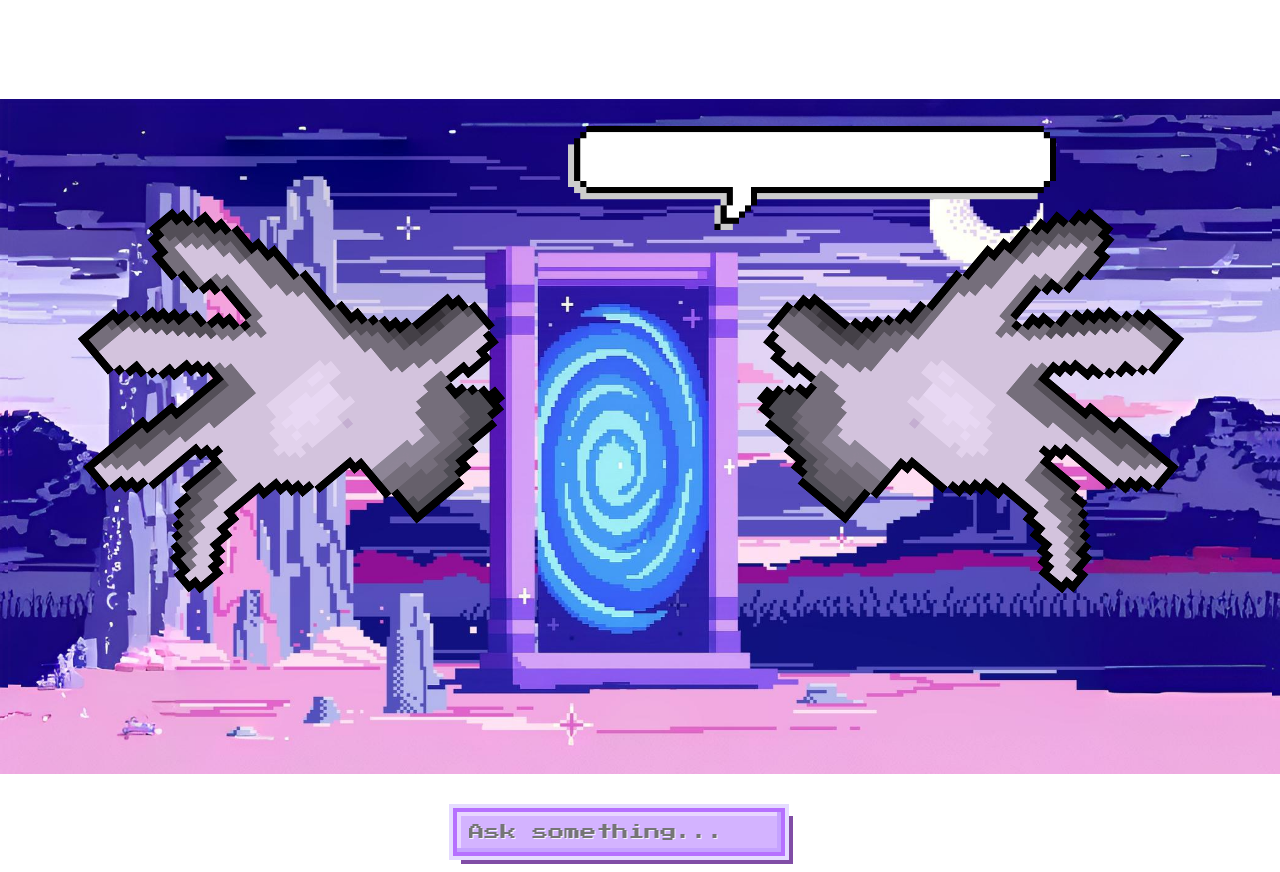
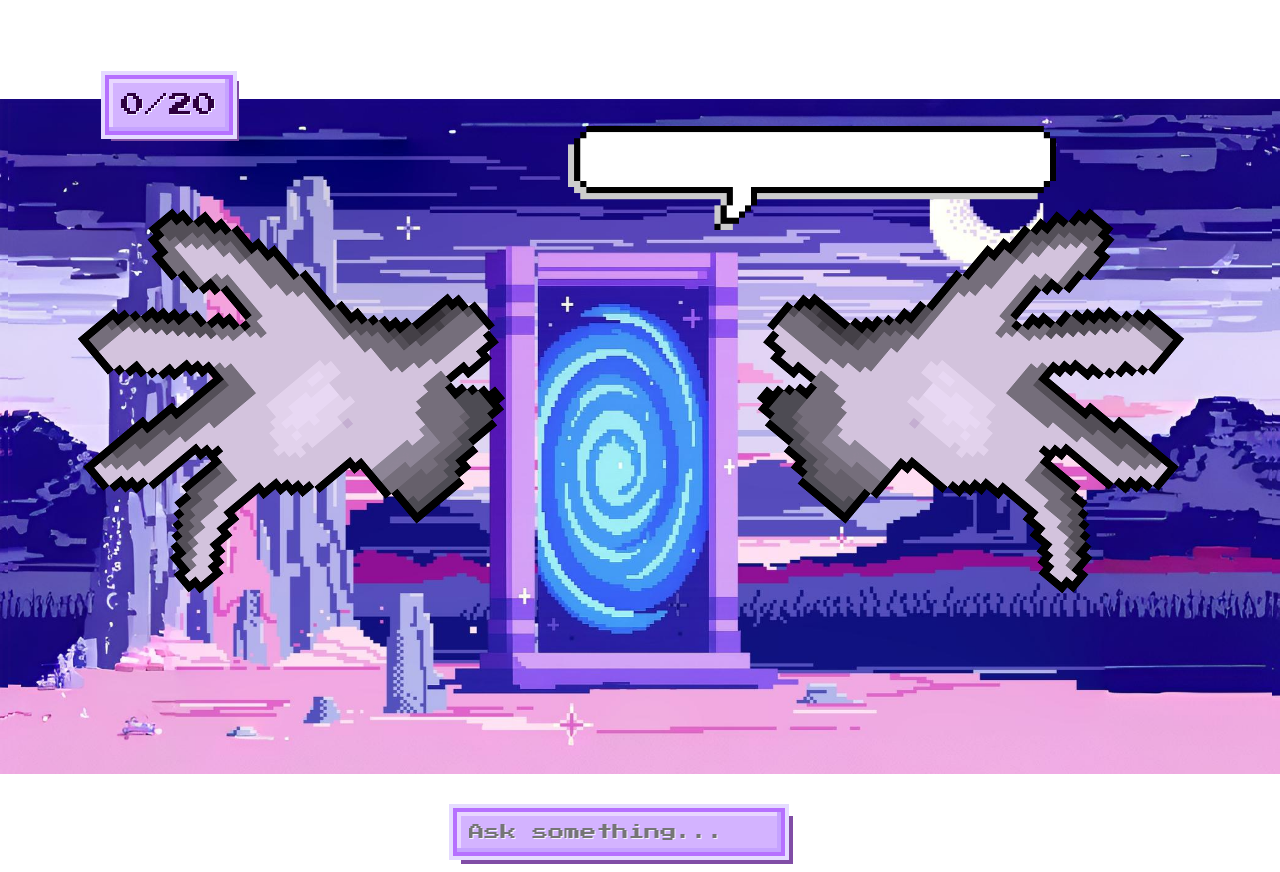
Before and after one commit to SalimAlRawashdeh/MagicGenie, a React (Vite) app in the folder genie_frontend/: page / in a window 1280 px wide. Built offline with nearby package versions, Linux system fonts and the light colour scheme.

Commit message:
Fixed Speech Bubble

```diff
--- a/genie_frontend/src/App.css
+++ b/genie_frontend/src/App.css
@@ -113,3 +113,23 @@ body,
   flex-direction: column;
   align-items: center;
 }
+
+.counter {
+    position: fixed;
+    top: 75px;
+    left: 105px;
+    font-size: 1.5rem;
+    font-family: 'Press Start 2P', cursive;
+    background-color: #d3b3ff;
+    color: #2e003e;
+    padding: 8px 12px;
+    border: 4px solid #b670ff;
+    border-radius: 0;
+    box-shadow:
+        inset -4px -4px 0 #c5a3ff,
+        inset 4px 4px 0 #e8d6ff,
+        0 0 0 4px #e5dbff,
+        6px 6px 0 #814da6;
+    text-shadow: 1px 1px 0 #f4f0ff;
+    image-rendering: pixelated;
+}
--- a/genie_frontend/src/App.jsx
+++ b/genie_frontend/src/App.jsx
@@ -14,28 +14,36 @@ function App() {
     const [count, setCount] = useState(0);
     const [answer, setAnswer] = useState("")
     const [correct, setCorrect] = useState("")
-    const [phase, setPhase] = useState("asking");
+    const [phase, setPhase] = useState("start");
 
     return (
         <div className="app-root">
+            <div className="counter">
+                {count}/20
+            </div>
+
             <div className="speech-bubble-area">
-                {count === 0 ? (
+                {phase === "start" && (
                     <img src={initialspeech} className="speech-bubble"/>
-                ) : count < 2 && answer !== "" ? (
-                    answer === "yes" ? (
-                        <img src={yes} className="speech-bubble"/>
-                    ) : answer === "no" ? (
-                        <img src={no} className="speech-bubble"/>
-                    ) : (
-                        <img src={maybe} className="speech-bubble"/>
-                    )
-                ) : (
-                    correct === "true" ? (
-                        <img src={winner} className="speech-bubble"/>
-                    ) : (
-                        <img src={loser} className="speech-bubble"/>
-                    )
                 )}
+
+                {phase === "questions" && answer !== "" && (
+                    <>
+                        {answer === "yes" && <img src={yes} className="speech-bubble"/>}
+                        {answer === "no" && <img src={no} className="speech-bubble"/>}
+                        {answer !== "yes" && answer !== "no" && (
+                            <img src={maybe} className="speech-bubble"/>
+                        )}
+                    </>
+                )}
+
+                {phase === "guessing" && (
+                    <>
+                        {correct === "true" && <img src={winner} className="speech-bubble"/>}
+                        {correct === "false" && <img src={loser} className="speech-bubble"/>}
+                    </>
+                )}
+
             </div>
 
             <div className="hands-container">
@@ -44,10 +52,10 @@ function App() {
             </div>
 
             <div className="questions-container">
-                {count < 2 ? (
-                    <QuestionBar count={count} setCount={setCount} setAnswer={setAnswer}/>
+                {count < 20 ? (
+                    <QuestionBar count={count} setCount={setCount} setAnswer={setAnswer} setPhase={setPhase}/>
                 ) : (
-                    <GuessBar setCorrect = {setCorrect}/>
+                    <GuessBar setCorrect={setCorrect} setPhase={setPhase}/>
                 )}
             </div>
         </div>
--- a/genie_frontend/src/components/GuessBar.jsx
+++ b/genie_frontend/src/components/GuessBar.jsx
@@ -1,10 +1,12 @@
 import {useState} from "react";
 
-function QuestionBar({setCorrect}) {
+function QuestionBar({setCorrect, setPhase}) {
     const [text, setText] = useState('');
 
     const handleSubmit = async (e) => {
         e.preventDefault();
+
+        setPhase("guessing")
 
         const res = await fetch("http://127.0.0.1:8000/guess/", {
             method: 'POST',
--- a/genie_frontend/src/components/QuestionBar.jsx
+++ b/genie_frontend/src/components/QuestionBar.jsx
@@ -1,10 +1,12 @@
 import {useState} from "react";
 
-function QuestionBar({count, setCount, setAnswer}) {
+function QuestionBar({count, setCount, setAnswer, setPhase}) {
     const [text, setText] = useState('');
 
     const handleSubmit = async (e) => {
         e.preventDefault();
+
+        setPhase("questions")
 
         const res = await fetch("http://127.0.0.1:8000", {
             method: 'POST',
```
